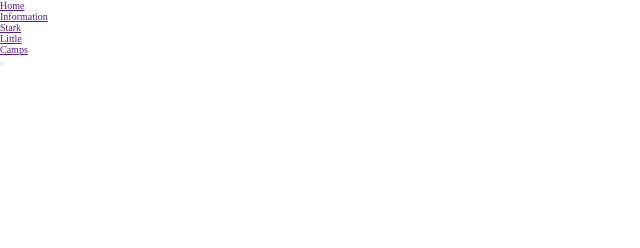
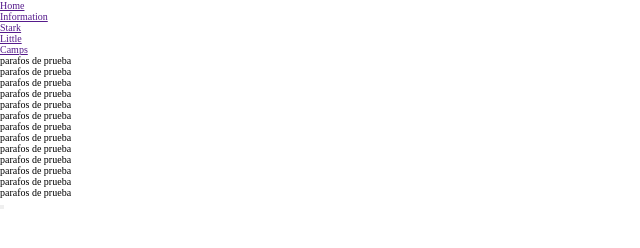
Before and after one commit to gitdexterhub/Practicando-, a plain HTML site: page index.html in a window 1280 px wide. Shown: the whole page, without its empty margins (0-640 px from the left). Drawn offline with Linux system fonts and the light colour scheme.

Commit message:
agregando parrafos de prueba

```diff
--- a/index.html
+++ b/index.html
@@ -20,6 +20,23 @@
         </nav>
     </header>
     <main>
+        <section>
+            <div>
+                <p>parafos de prueba</p>
+                <p>parafos de prueba</p>
+                <p>parafos de prueba</p>
+                <p>parafos de prueba</p>
+                <p>parafos de prueba</p>
+                <p>parafos de prueba</p>
+                <p>parafos de prueba</p>
+                <p>parafos de prueba</p>
+                <p>parafos de prueba</p>
+                <p>parafos de prueba</p>
+                <p>parafos de prueba</p>
+                <p>parafos de prueba</p>
+                <p>parafos de prueba</p>
+            </div>
+        </section>
         <button class="btn"></button>
     </main>
     <footer>
```
